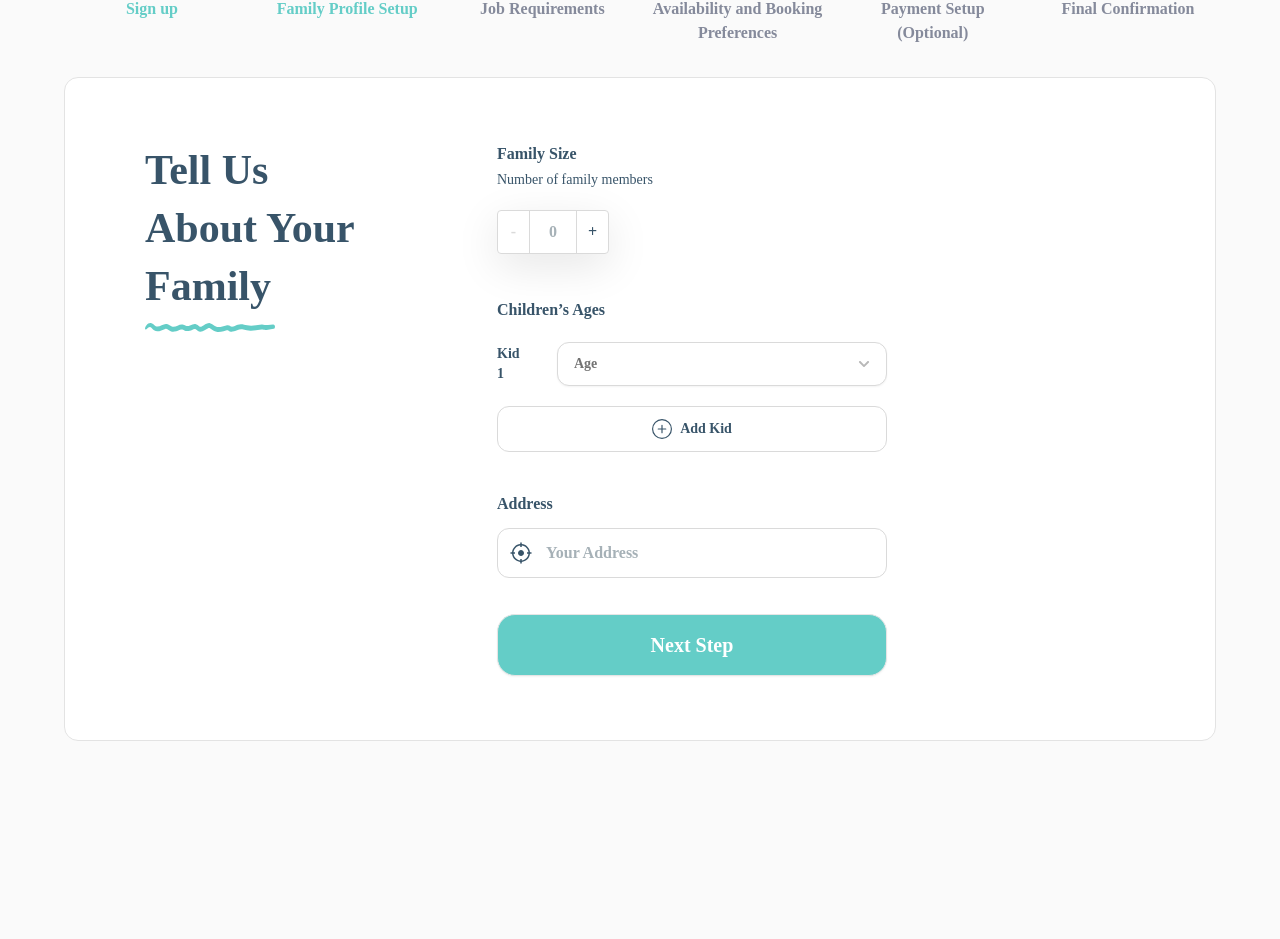
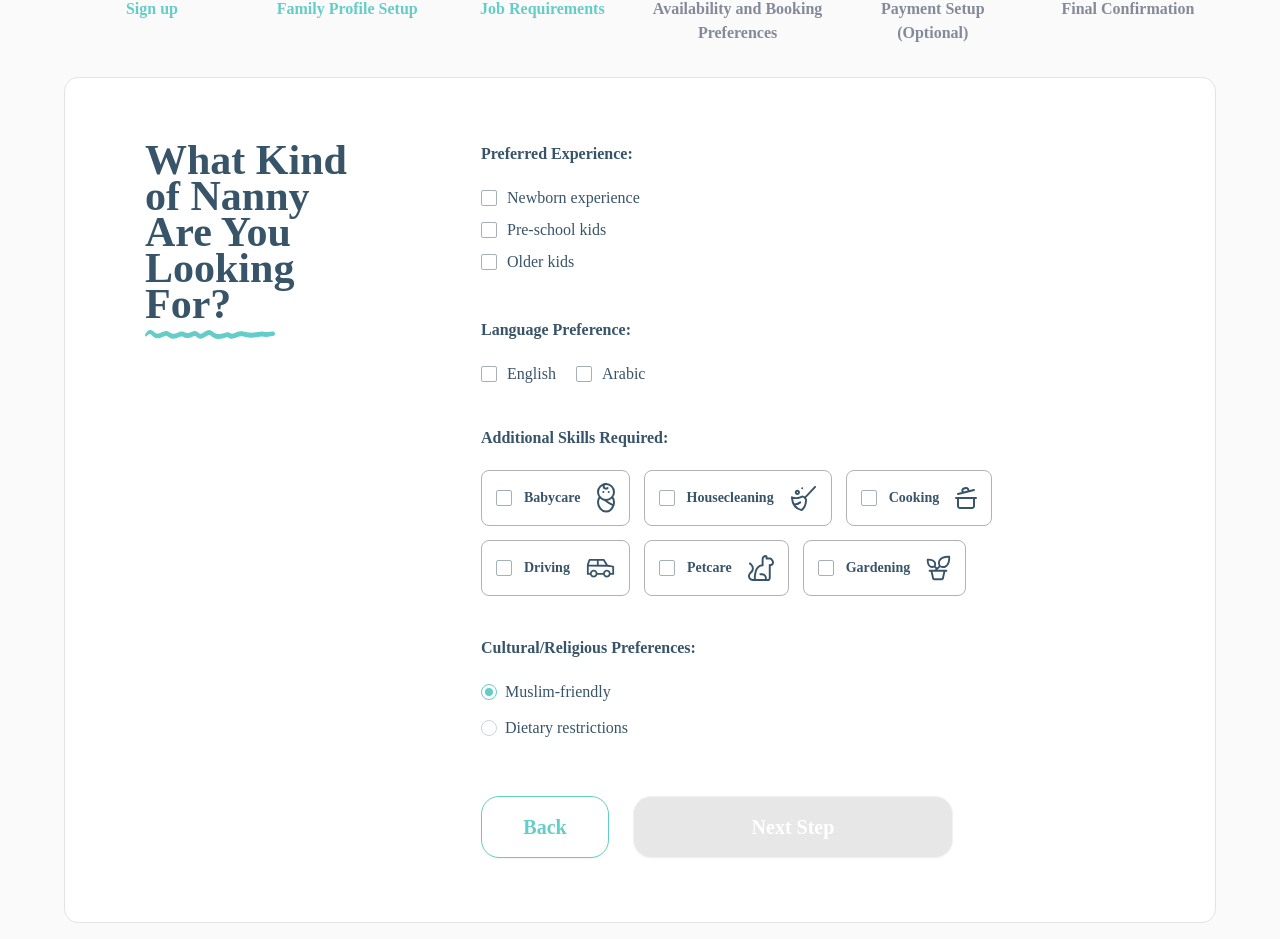
Before and after one commit to halananny-dev/halananny-frontend, a Next.js app: page /register/parent in a window 1280 px wide. Shown: the part 316-1255 px from the top of the page. Before the commit the page ends 1073 px from the top, so only its background shows below. Built offline with nearby package versions, Linux system fonts and the light colour scheme; a web font is replaced by a local one.

Commit message:
parent registration step 3

```diff
--- a/src/app/register/parent/page.tsx
+++ b/src/app/register/parent/page.tsx
@@ -1,6 +1,7 @@
 "use client";
 
 import FamilyProfile from "@/components/registration/FamilyProfile";
+import JobRequirements from "@/components/registration/JobRequirements";
 import SignUp from "@/components/registration/SignUp";
 import Img from "@/components/sections/Img";
 import Navbar from "@/components/sections/Navbar";
@@ -19,7 +20,7 @@ export default function ParentRegistration() {
 		"final_confirmation"
 	];
 
-	const [activeTab, setActiveTab] = useState(2);
+	const [activeTab, setActiveTab] = useState(3);
 
 	return (
 		<>
@@ -57,6 +58,7 @@ export default function ParentRegistration() {
 				<AnimatePresence mode="wait">
 					{activeTab === 1 && <SignUp img="/parent-sign-up.svg" setActiveTab={setActiveTab} />}
 					{activeTab === 2 && <FamilyProfile setActiveTab={setActiveTab} />}
+					{activeTab === 3 && <JobRequirements setActiveTab={setActiveTab} />}
 				</AnimatePresence>
 			</div>
 		</>
--- a/src/components/registration/Checkbox.tsx
+++ b/src/components/registration/Checkbox.tsx
@@ -9,16 +9,17 @@ interface CheckboxProps {
 	variant: "variant1" | 'variant2';
 	data: any[];
 	className?: string;
+	onChange?: any
 }
 
-const Checkbox: React.FC<CheckboxProps> = ({ variant, data, className }) => {
+const Checkbox: React.FC<CheckboxProps> = ({ variant, data, className, onChange }) => {
 	const [selected, setSelected] = useState<string[]>([]);
 	const { t } = useI18n()
 
 	const handleChange = (title: string) => {
-		setSelected((prev) =>
-			prev.includes(title) ? prev.filter((item) => item !== title) : [...prev, title]
-		);
+		const newItems = selected.includes(title) ? selected.filter((item) => item !== title) : [...selected, title]
+		setSelected(newItems);
+		onChange && onChange(newItems)
 	};
 
 	return (
--- /dev/null
+++ b/src/components/registration/JobRequirements.tsx
@@ -0,0 +1,130 @@
+"use client";
+
+import { useI18n } from "@/i18/i18Context";
+import { motion } from "framer-motion";
+import { useEffect, useRef, useState } from "react";
+import { CAPABILITIES, screenVariants } from "../constants";
+import Btn from "../sections/Button";
+import CheckBox from "../sections/Checkbox";
+import Title from "../sections/Title";
+import Checkbox from "./Checkbox";
+import CustomRadio from "./Radio";
+
+const JobRequirements = ({ setActiveTab }) => {
+	const { t } = useI18n();
+	const [disabled, setDisabled] = useState(true)
+	const formRef = useRef<any>(null)
+	const [skills, setSkills] = useState([])
+
+	const handleSubmit = (e) => {
+		e.preventDefault();
+		if (!disabled) {
+			setActiveTab(4);
+		}
+	};
+
+
+	const handleChange = () => {
+		const form: any = new FormData(formRef.current);
+
+		const experience: any = []
+		const language: any = []
+		let religion: any = ''
+
+
+		for (let [key, value] of form.entries()) {
+			if (["newborn", "preschool", "older"].includes(key)) {
+				experience.push(key);
+			} else if (["en", "ar"].includes(key)) {
+				language.push(key);
+			} else {
+				religion = value;
+			}
+		}
+
+		setDisabled(experience.length === 0 || language.length === 0 || !religion || skills.length === 0);
+	};
+
+	useEffect(() => {
+		handleChange();
+	}, [skills]);
+
+	return (
+		<motion.div key="profile" variants={screenVariants} initial="initial" animate="animate" exit="exit">
+			<div className="flex lg:items-start flex-col items-center lg:flex-row lg:gap-32 md:px-20 p-4 md:py-16 bg-white rounded-md border border-gray-200">
+				<Title className="lg:max-w-52 !items-start" typographyClass="md:text-3xl">
+					{t.jobRequirements.title}
+				</Title>
+				<form
+					ref={formRef}
+					onChange={handleChange}
+					onSubmit={handleSubmit} className="grow text-gray-900">
+					<h4 className="font-bold mb-5">{t.jobRequirements.experience}</h4>
+					<div className="mt-4 flex flex-col gap-2">
+						<label htmlFor="newborn" className="flex items-center gap-2.5">
+							<CheckBox name="newborn" />
+							<span className="font-medium">{t.jobRequirements.newborn}</span>
+						</label>
+						<label htmlFor="preschool" className="flex items-center gap-2.5">
+							<CheckBox name="preschool" />
+							<span className="font-medium">{t.jobRequirements.preschool}</span>
+						</label>
+						<label htmlFor="older" className="flex items-center gap-2.5">
+							<CheckBox name="older" />
+							<span className="font-medium">{t.jobRequirements.older}</span>
+						</label>
+					</div>
+
+					<h4 className="mt-11 font-bold">{t.jobRequirements.language}</h4>
+					<div className="mt-5 flex gap-5">
+						<label htmlFor="en" className="flex items-center gap-2.5">
+							<CheckBox name="en" />
+							<span className="font-medium">{t.experience.english}</span>
+						</label>
+						<label htmlFor="ar" className="flex items-center gap-2.5">
+							<CheckBox name="ar" />
+							<span className="font-medium">{t.experience.arabic}</span>
+						</label>
+					</div>
+
+					<h4 className="mt-10 font-bold">{t.jobRequirements.skills}</h4>
+					<Checkbox onChange={updatedSkills => setSkills(updatedSkills)} variant="variant2" className="mt-5" data={CAPABILITIES} />
+					<h4 className="mt-10 font-bold">{t.jobRequirements.religion}</h4>
+					<div className="mt-5 flex flex-col gap-3">
+						<div className="flex items-center font-medium gap-2">
+							<CustomRadio name="religion" id="muslim" checked value="muslim" />
+							<label htmlFor="muslim">{t.jobRequirements.muslim}</label>
+						</div>
+						<div className="flex items-center font-medium gap-2">
+							<CustomRadio name="religion" id="dietary" value="dietary" />
+							<label htmlFor="dietary">{t.jobRequirements.dietary}</label>
+						</div>
+					</div>
+
+					<div className="mt-14 flex gap-6">
+						<Btn
+							type="button"
+							onClick={() => setActiveTab(2)}
+							className="w-32"
+							variant="primary-outlined"
+							size="lg"
+						>
+							{t.experience.back}
+						</Btn>
+						<Btn
+							type="submit"
+							className="lg:max-w-80"
+							variant="primary"
+							size="lg"
+							disabled={disabled}
+						>
+							{t.experience.next_step}
+						</Btn>
+					</div>
+				</form>
+			</div>
+		</motion.div>
+	);
+};
+
+export default JobRequirements;
--- a/src/components/sections/Button.tsx
+++ b/src/components/sections/Button.tsx
@@ -14,7 +14,7 @@ interface ButtonProps {
 
 const Btn: React.FC<ButtonProps> = ({ children, className, size, variant, onClick, disabled, type = 'button' }) => {
     const btnClass = classnames({
-        "bg-teal-500 text-white disabled:bg-[#DCDCDC]": variant === 'primary',
+        "bg-teal-500 text-white disabled:bg-[#D1D1D1]": variant === 'primary',
         "text-teal-500 border border-teal-500 hover:text-teal-500": variant === 'primary-outlined'
     })
 
--- a/src/locales/ar.json
+++ b/src/locales/ar.json
@@ -400,5 +400,17 @@
     "year": "سنة",
     "years": "سنوات"
   },
-  "age": "العمر"
+  "age": "العمر",
+  "jobRequirements": {
+    "title": "ما نوع المربية التي تبحث عنها؟",
+    "experience": "الخبرة المفضلة:",
+    "newborn": "خبرة حديثي الولادة",
+    "preschool": "أطفال ما قبل المدرسة",
+    "older": "الأطفال الأكبر سناً",
+    "language": "تفضيل اللغة:",
+    "skills": "المهارات الإضافية المطلوبة:",
+    "religion": "التفضيلات الثقافية / الدينية:",
+    "muslim": "صديقة للمسلمين",
+    "dietary": "قيود غذائية"
+  }
 }
--- a/src/locales/en.json
+++ b/src/locales/en.json
@@ -400,5 +400,17 @@
     "year": "year",
     "years": "years"
   },
-  "age": "Age"
+  "age": "Age",
+  "jobRequirements": {
+    "title": "What Kind of Nanny Are You Looking For?",
+    "experience": "Preferred Experience:",
+    "newborn": "Newborn experience",
+    "preschool": "Pre-school kids",
+    "older": "Older kids",
+    "language": "Language Preference:",
+    "skills": "Additional Skills Required:",
+    "religion": "Cultural/Religious Preferences:",
+    "muslim": "Muslim-friendly",
+    "dietary": "Dietary restrictions"
+  }
 }
```
